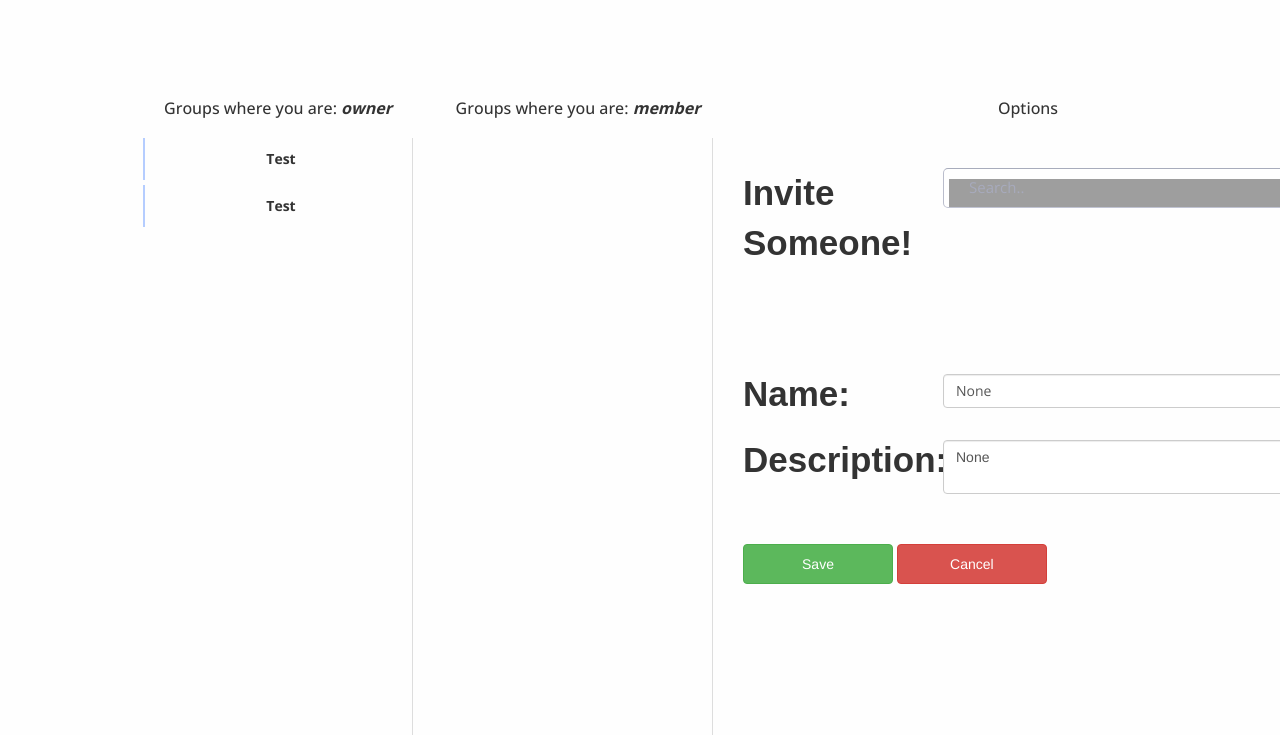
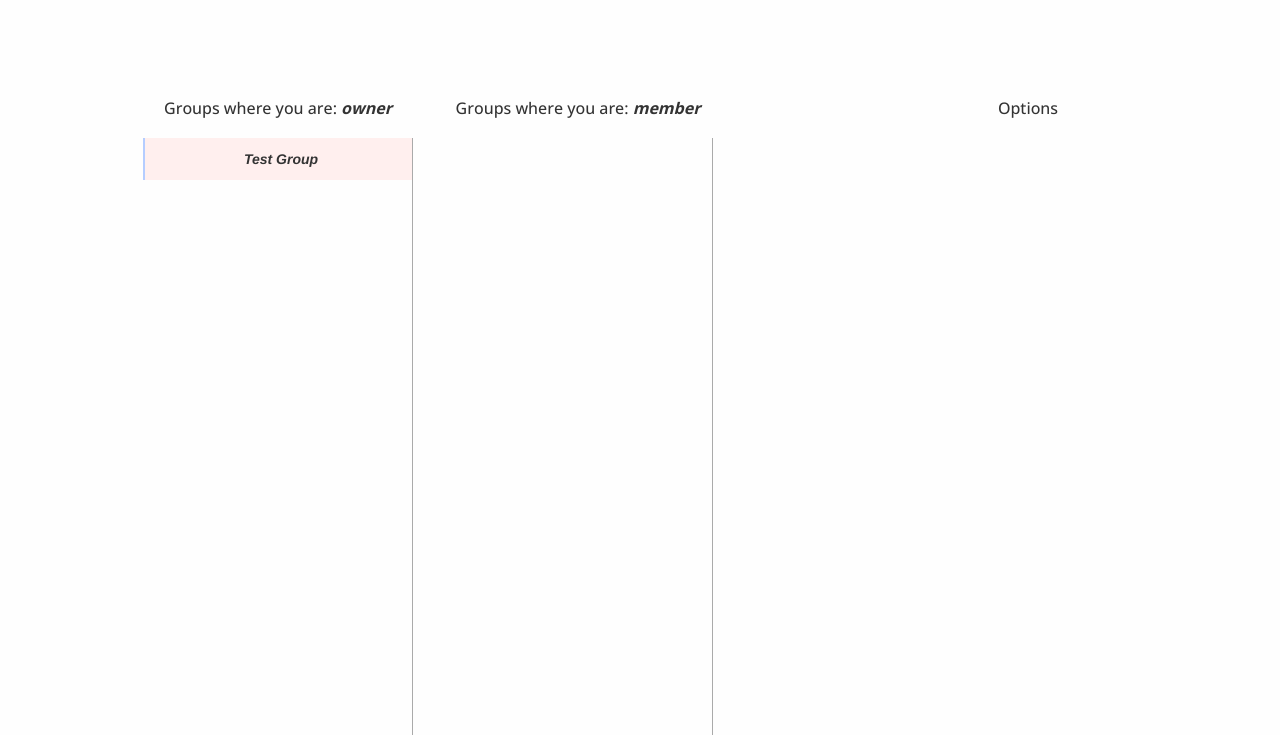
Before and after one commit to squiddle-online/squiddle, a Django app: a page that uses squiddle/squiddle_app/templates/manage_groups.html in a window 1280 px wide. Shown: the part 65-800 px from the top of the page. Run offline with Django 3.2, Linux system fonts and the light colour scheme; a user stored in the database is signed in; data comes from the database, SQL or seed files in the repository; some libraries are stand-ins or nearby versions; some web fonts are replaced; grey boxes are pictures that could not be loaded.

Commit message:
group lists populate

```diff
--- a/squiddle/squiddle_app/static/manage_groups.css
+++ b/squiddle/squiddle_app/static/manage_groups.css
@@ -20,7 +20,7 @@
 
 #owned-groups-list {
     height: 100%;
-    border-right: 1px solid #DDDDDD;
+    border-right: 1px solid #AAAAAA;
     overflow-y: auto;
 }
 
@@ -30,7 +30,7 @@
 
 #member-of-groups-list {
     height: 100%;
-    border-right: 1px solid #DDDDDD;
+    border-right: 1px solid #AAAAAA;
     overflow-y: auto;
     margin-bottom: 20px;
 }
@@ -70,10 +70,24 @@
     border-left: 2px solid #333333;
 }
 
+.member-of-group-entry {
+    background-color: #EEEEFF;
+}
+
+.owned-group-entry {
+    background-color: #FFEFEE;
+}
+
 .entry-text {
-    margin: auto;
+    margin-left: auto;
+    margin-right: auto;
     font-family: "Open Sans";
+    font-style: italic;
     font-weight: bold;
+}
+
+.selected-entry {
+    border: 2px solid rgba(181, 205, 255, 1);
 }
 
 
--- a/squiddle/squiddle_app/static/manage_groups.js
+++ b/squiddle/squiddle_app/static/manage_groups.js
@@ -1,18 +1,69 @@
+
+const GroupType = {
+    OWNER: 0,
+    MEMBER: 1,
+};
 
 var jsonResponse = null;
+var selectedGroupType = null;
+var selectedElement = null;
+var selectedIndex = null;
+var ownedGroupsListElem = null;
+var memberOfGroupsListElem = null;
 
 window.addEventListener("load", function(){
     pullGroupInfo();
+
+    ownedGroupsListElem = document.getElementById("owned-groups-list");
+    memberOfGroupsListElem = document.getElementById("member-of-groups-list");
 });
 
 function pullGroupInfo() {
     var request = new XMLHttpRequest();
-    request.open("GET", "/services/groups/schedules/", true);
+    request.open("GET", "/services/groups/", true);
     request.onreadystatechange = function() {
         if (this.readyState == 4 && this.status == 200) {
             jsonResponse = JSON.parse(this.responseText);
             console.log(jsonResponse);
+            populateGroupLists();
         }
     }
     request.send();
 }
+
+function populateGroupLists() {
+    populateOwnerOf();
+    populateMemberOf();
+}
+
+var textEntryStyle = "margin: 0px; margin-left: auto; margin-right: auto; font-weight: bold; font-style: italic;";
+
+function populateOwnerOf() {
+    for (let g of jsonResponse.groups.ownerOf) {
+        let entry = document.createElement("div");
+        entry.setAttribute("class", "group-entry owned-group-entry");
+
+        let text = document.createElement("p");
+        text.setAttribute("class", "entry text");
+        text.innerHTML = g.name;
+        text.style = textEntryStyle;
+
+        entry.appendChild(text);
+        ownedGroupsListElem.appendChild(entry);
+    }
+}
+
+function populateMemberOf() {
+    for (let g of jsonResponse.groups.memberOf) {
+        let entry = document.createElement("div");
+        entry.setAttribute("class", "group-entry member-of-group-entry");
+
+        let text = document.createElement("p");
+        text.setAttribute("class", "entry text");
+        text.innerHTML = g.name;
+        text.style = textEntryStyle;
+
+        entry.appendChild(text);
+        memberOfGroupsListElem.appendChild(entry);
+    }
+}
--- a/squiddle/squiddle_app/static/search_bar.css
+++ b/squiddle/squiddle_app/static/search_bar.css
@@ -78,7 +78,6 @@ input {
 .search-form input:focus + .search-results { display: block; }
 
 .search-form .search-results {
-    display: none;
     position: absolute;
     top: 5px;
     left: 0;
--- a/squiddle/squiddle_app/templates/manage_groups.html
+++ b/squiddle/squiddle_app/templates/manage_groups.html
@@ -16,12 +16,6 @@
         <h1 class="col-title">Groups where you are: <i><b>owner</b></i></h1>
       </div>
       <div id="owned-groups-list" class="list-group">
-        <div class="group-entry">
-          <p class="entry-text">Test</p>
-        </div>
-        <div class="group-entry">
-          <p class="entry-text">Test</p>
-        </div>
       </div>
     </div>
     <div id="member-of-groups-container" class="col-xs-3">
@@ -38,7 +32,7 @@
       <div id="group-options">
         <div id="member-options" class="hidden">
         </div>
-        <div id="owner-options" class="">
+        <div id="owner-options" class="hidden">
           <form id="member-search-form" class="search-form">
             <div class="form-group row">
               <div class="col-md-4 sf-col">
@@ -46,11 +40,7 @@
               </div>
               <div class="col-md-8 sf-col">
                 <input id="search-bar" type="text" placeholder="Search.." style="display: flex;"/>
-                <ul class="search-results" style="position: relative;">
-                  <li>Username</li>
-                  <li>Username</li>
-                  <li>Username</li>
-                  <li>Username</li>
+                <ul class="search-results hidden" style="position: relative;">
                 </ul>
               </div>
             </div>
```
